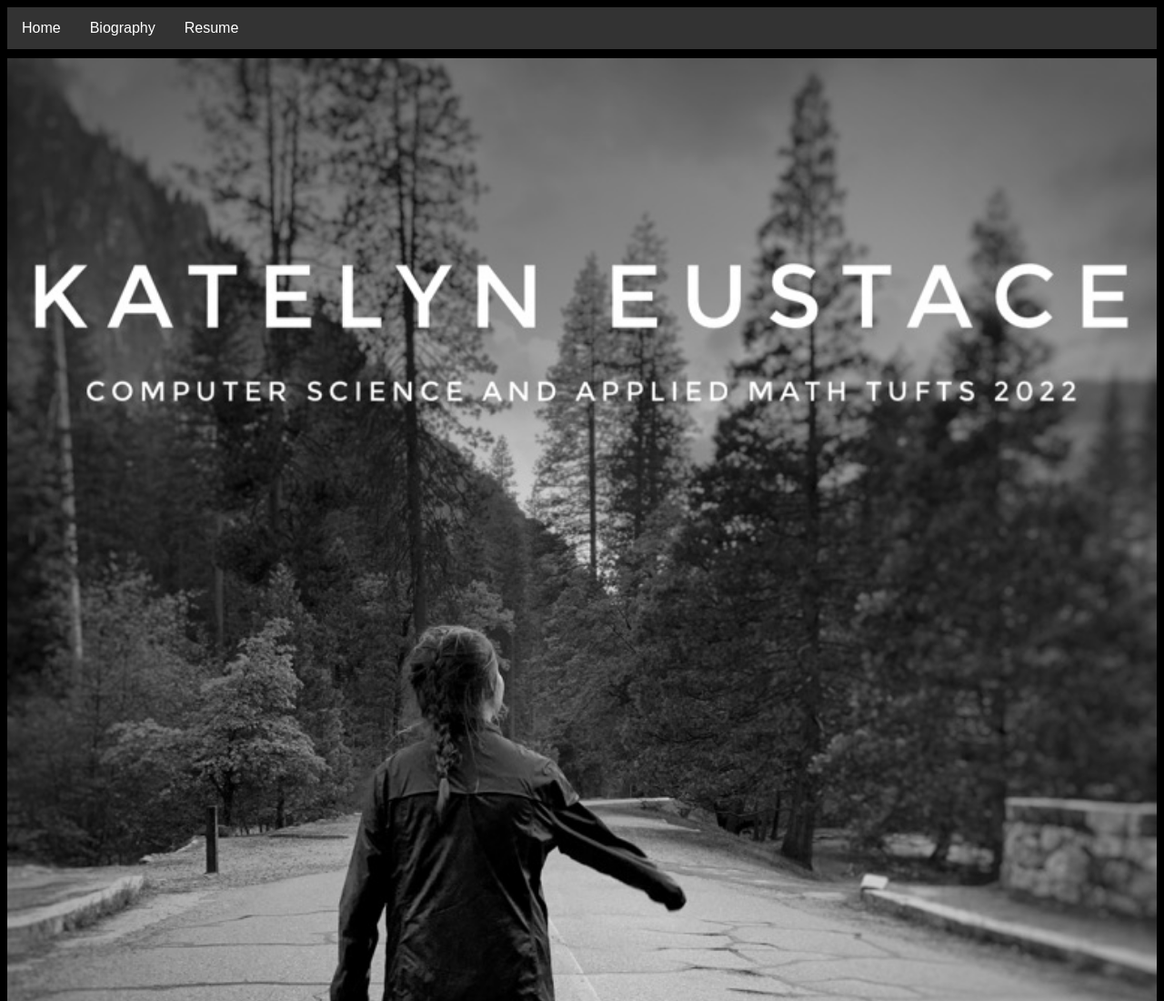
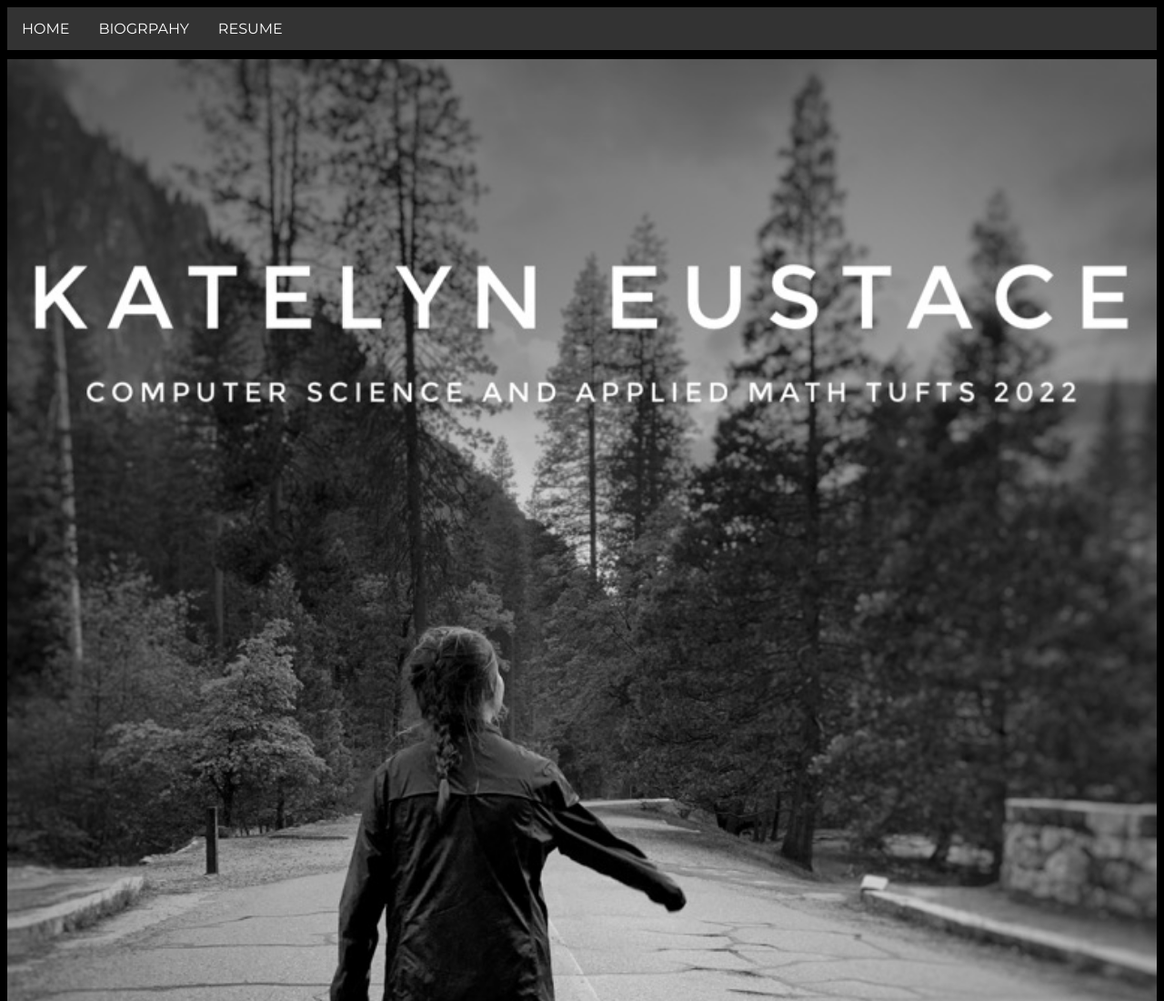
Before and after one commit to SageTheLostGirl/SageTheLostGirl.github.io, a plain HTML site: page index.html in a window 1280 px wide. Shown: the top 1100 px of the page at 91% size. Drawn offline with Linux system fonts and the light colour scheme.

Commit message:
changed font in menu bar from Raleway to Montserrat

```diff
--- a/index.html
+++ b/index.html
@@ -12,9 +12,9 @@
 </head>
 <body>
         <ul>
-                <li><a href="/index">Home</a></li>
-                <li><a href="/bio">Biography</a></li>
-                <li><a href="/resume">Resume</a></li>
+                <li><a href="/index">HOME</a></li>
+                <li><a href="/bio">BIOGRPAHY</a></li>
+                <li><a href="/resume">RESUME</a></li>
         </ul>
         <img id="Katelyn_photo" src="media/katelyn_with_text.jpg"
                 alt="Profile Picture">
--- a/style.css
+++ b/style.css
@@ -8,7 +8,7 @@ ul {
 
 li a {
         float: left;
-        font-family: 'Raleway', sans-serif;
+        font-family: 'Montserrat', sans-serif;
         display: block;
         color: white;
         text-align: center;
```
Also changed, not shown: resume.html (+3 -3 lines).
